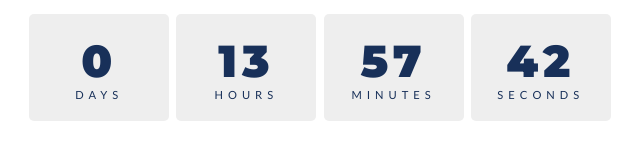
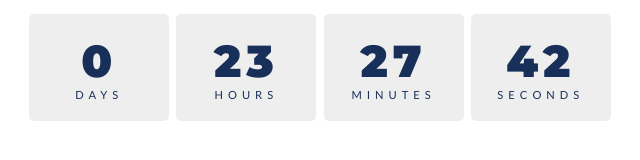
Before and after one commit to jyshin1120/notion, a plain HTML site: page index.html in a window 1280 px wide. Shown: the full height of the page, 320-960 px from the left. Drawn offline with Linux system fonts and the light colour scheme.

Commit message:
베터 오픈일 수정

```diff
--- a/index.html
+++ b/index.html
@@ -59,7 +59,7 @@ body{
 </body>
 <script>
     const year = new Date().getFullYear();
-const myDate = new Date('Mar 30, 2023 00:00:00');
+const myDate = new Date('Mar 30, 2023 09:30:00');
 console.log(myDate);
 
 // countdown
```
